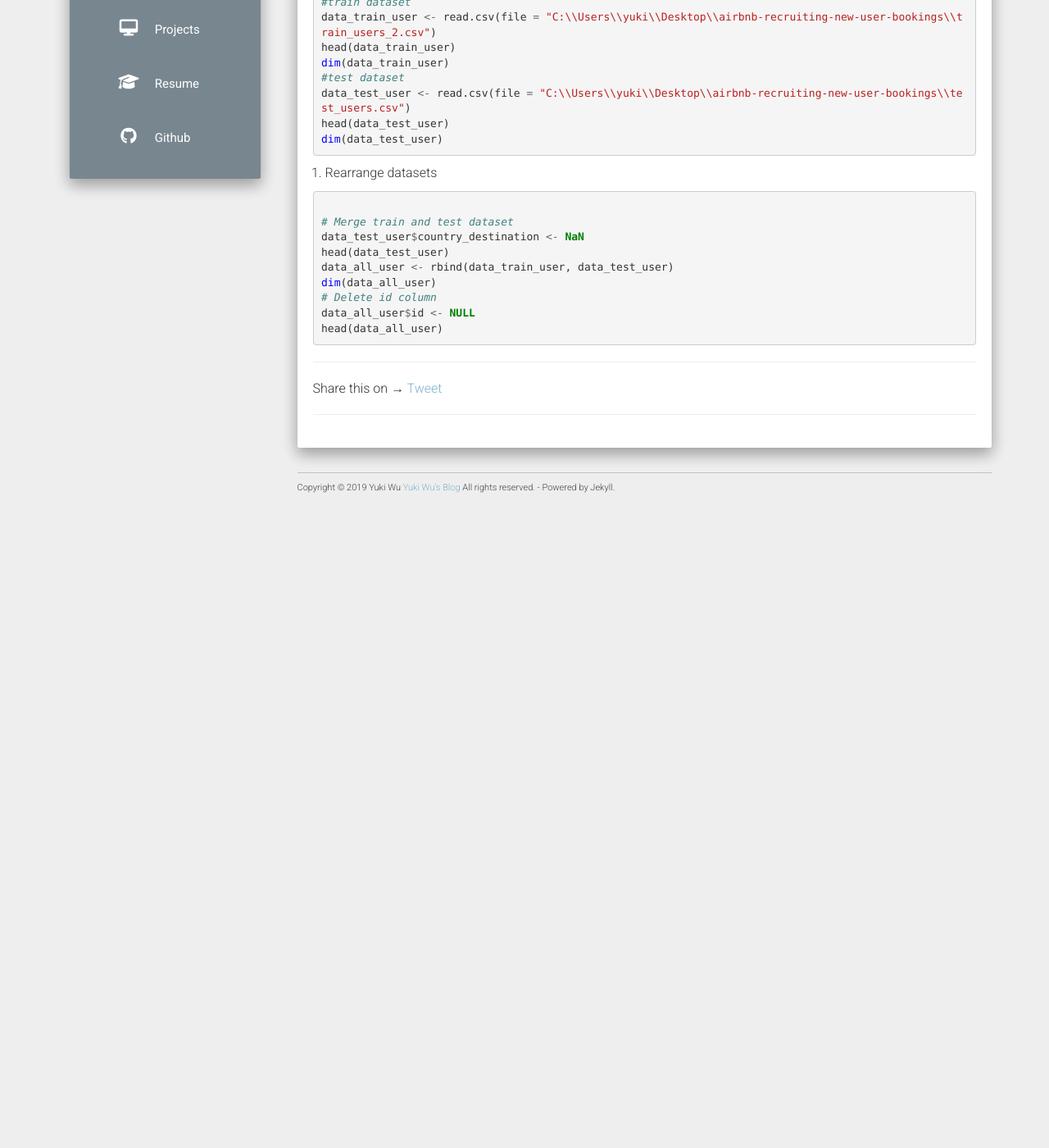
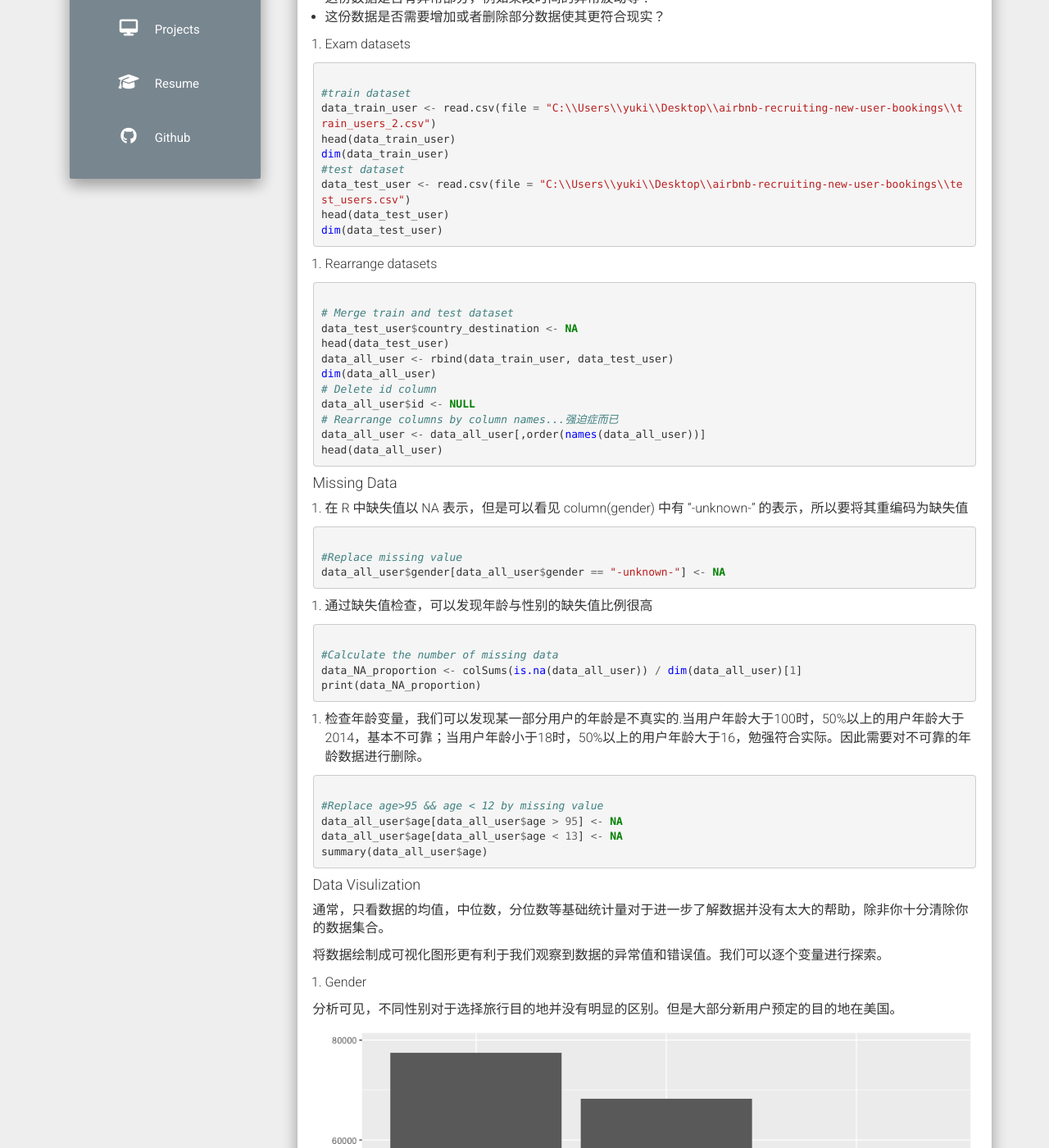
Before and after one commit to wuyuki/wuyuki.github.io, a Jekyll site: the page built from draft/2019-03-08-kaggle-airbnb.md, in a window 1280 px wide and 1400 px high, scrolled down 414 px. Shown: the whole window at 82% size. Built offline with Jekyll 4.4.1, drawn with Linux system fonts in a browser that asks for light colours; nearby versions of some CDN libraries; comment, search, counter and statistics services are not loaded; before the commit the page ends 1044 px from its top, so only the background shows below that; some of the changed text lies outside the part shown.

Commit message:
//edit draft

```diff
--- a/draft/2019-03-08-kaggle-airbnb.md
+++ b/draft/2019-03-08-kaggle-airbnb.md
@@ -10,6 +10,11 @@ relatedwords: kaggle
 [数据](\assets\2019-03-08-kaggle-airbnb\data.zip)来源: Airbnb
 
 #### Data Exploration
+
+通常在开始一项数据分析项目之前，我会思考：
+* 这份数据是否是正确的？
+* 这份数据是否有异常部分，例如某段时间的异常波动等？
+* 这份数据是否需要增加或者删除部分数据使其更符合现实？
 
 1. Exam datasets
 {% highlight r %}
@@ -26,11 +31,66 @@ dim(data_test_user)
 2. Rearrange datasets
 {% highlight r %}
 # Merge train and test dataset
-data_test_user$country_destination <- NaN
+data_test_user$country_destination <- NA
 head(data_test_user)
 data_all_user <- rbind(data_train_user, data_test_user)
 dim(data_all_user)
 # Delete id column
 data_all_user$id <- NULL
+# Rearrange columns by column names...强迫症而已
+data_all_user <- data_all_user[,order(names(data_all_user))]
 head(data_all_user)
 {% endhighlight %}
+
+#### Missing Data
+
+1. 在 R 中缺失值以 NA 表示，但是可以看见 column(gender) 中有 “-unknown-” 的表示，所以要将其重编码为缺失值
+{% highlight r %}
+#Replace missing value
+data_all_user$gender[data_all_user$gender == "-unknown-"] <- NA
+{% endhighlight %}
+
+2. 通过缺失值检查，可以发现年龄与性别的缺失值比例很高
+{% highlight r %}
+#Calculate the number of missing data
+data_NA_proportion <- colSums(is.na(data_all_user)) / dim(data_all_user)[1]
+print(data_NA_proportion)
+{% endhighlight %}
+
+3. 检查年龄变量，我们可以发现某一部分用户的年龄是不真实的.当用户年龄大于100时，50%以上的用户年龄大于2014，基本不可靠；当用户年龄小于18时，50%以上的用户年龄大于16，勉强符合实际。因此需要对不可靠的年龄数据进行删除。
+{% highlight r %}
+#Replace age>95 && age < 12 by missing value
+data_all_user$age[data_all_user$age > 95] <- NA
+data_all_user$age[data_all_user$age < 13] <- NA
+summary(data_all_user$age)
+{% endhighlight %}
+
+#### Data Visulization
+
+通常，只看数据的均值，中位数，分位数等基础统计量对于进一步了解数据并没有太大的帮助，除非你十分清除你的数据集合。
+
+将数据绘制成可视化图形更有利于我们观察到数据的异常值和错误值。我们可以逐个变量进行探索。
+
+1. Gender
+
+分析可见，不同性别对于选择旅行目的地并没有明显的区别。但是大部分新用户预定的目的地在美国。
+
+![Gender](\assets\2019-03-08-kaggle-airbnb\Gender.png)
+
+![Gender&Country](\assets\2019-03-08-kaggle-airbnb\Gender_Country.png)
+
+{% highlight r %}
+count_gender <- table(data_all_user$gender[,drop=T])
+count_gender <- as.data.frame(count_gender)
+p <- ggplot(data=count_gender, aes(x=Var1, y=Freq))
+p +geom_bar(stat = "identity") + xlab("Gender") + ylab("Count")
+#Gender & Country
+count_country <- table(data_all_user$gender[,drop=T], data_all_user$country_destination)
+count_country <- as.data.frame(count_country)
+p <- ggplot(data=count_country, aes(x=Var2, y=Freq))
+p +geom_bar(stat = "identity", aes(fill=Var1), position = "dodge") + xlab("Country") + ylab("Count") + theme_bw()
+{% endhighlight %}
+
+2. Age
+
+分析可见，
```
Also changed, not shown: _posts/2019-01-05-word-cloud-1.md (+1 -1 lines), _posts/2019-01-26-word-cloud-2.md (+1 -1 lines), _posts/2019-02-17-word-cloud-3.md (+1 -1 lines), _posts/2019-02-28-word-cloud-4.md (+1 -1 lines), draft/2019-03-05-kaggle-1c-company.md (+55 -0 lines), assets/2019-03-08-kaggle-airbnb/Age.png (added), assets/2019-03-08-kaggle-airbnb/Gender.png (added), assets/2019-03-08-kaggle-airbnb/Gender_Country.png (added), 4 other files.
